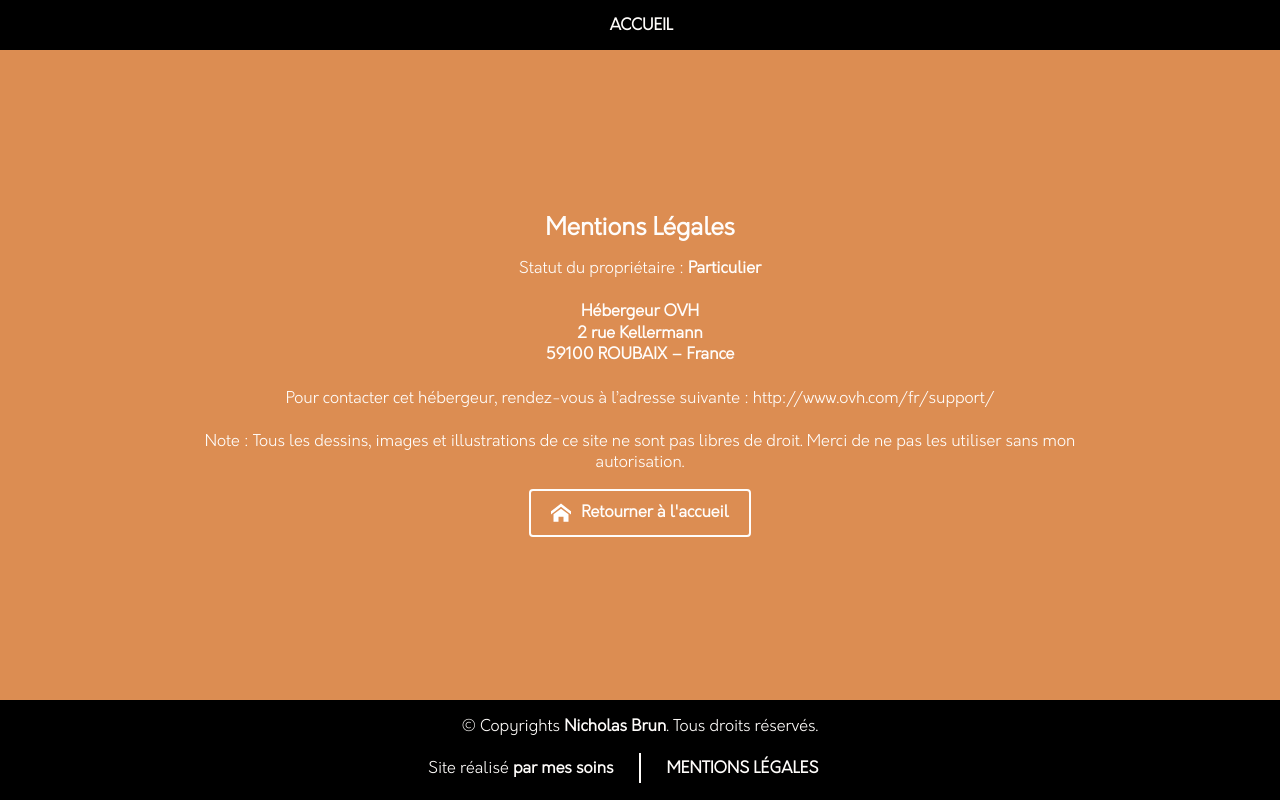
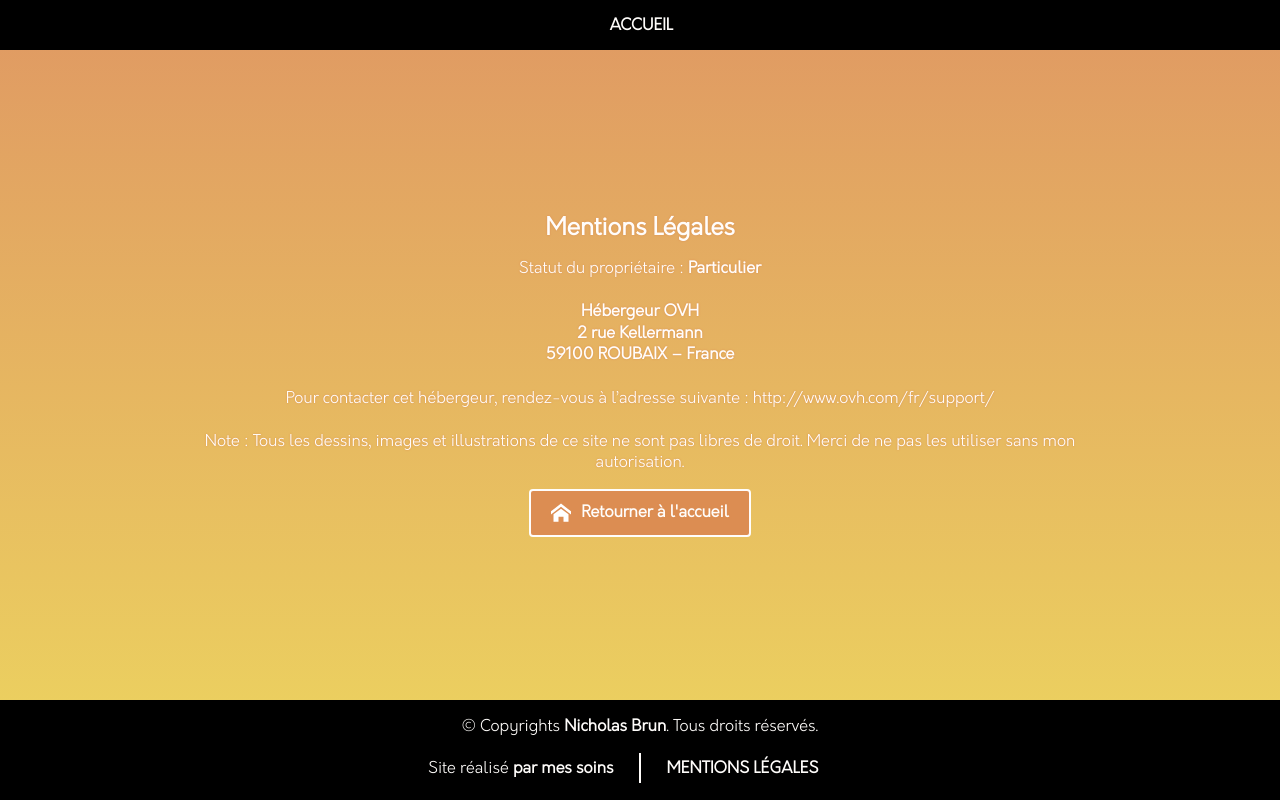
Before and after one commit to Spefire/CV, a Vue app: page /mentions-legales in a window 1280 px wide. Built offline with nearby package versions, Linux system fonts and the light colour scheme; what vue-typed-js would draw is missing.

Commit message:
Style(legacy): Change background

```diff
--- a/src/views/Legacy.scss
+++ b/src/views/Legacy.scss
@@ -9,7 +9,8 @@
   padding: 85px 15% 35px 15%;
   text-align: center;
   color: $white-color;
-  background: $secondary-color;
+  background: $background-inverted;
+  text-shadow: $secondary-color 0px 0px 2px;
 
   @include tablet-only {
     padding: 85px 5% 35px 5%;
```
